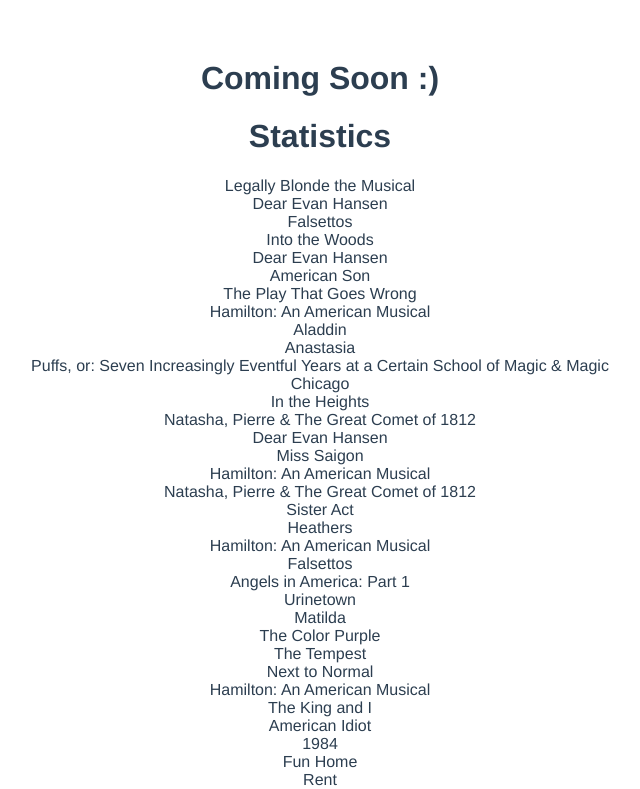
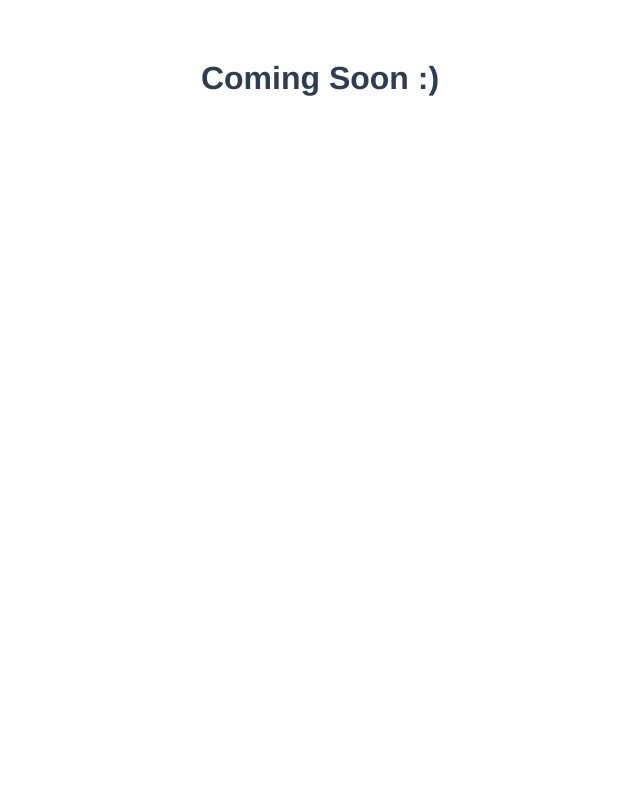
Before and after one commit to brittanyrw/theaterlog, a Vue app: page / in a window 1280 px wide. Shown: the top 789 px of the page, without its empty margins (320-960 px from the left). Built offline with nearby package versions, Linux system fonts and the light colour scheme.

Commit message:
update homepage

```diff
--- a/src/App.vue
+++ b/src/App.vue
@@ -1,21 +1,21 @@
 <template>
   <div id="app">
     <HelloWorld msg="Coming Soon :)"/>
-    <Statistics/>
-    <Shows/>
+<!--     <Statistics/>
+    <Shows/> -->
   </div>
 </template>
 
 <script>
 import HelloWorld from './components/HelloWorld.vue'
-import Shows from './components/Shows.vue'
-import Statistics from './components/Statistics.vue'
+// import Shows from './components/Shows.vue'
+// import Statistics from './components/Statistics.vue'
 export default {
   name: 'app',
   components: {
     HelloWorld,
-    Shows,
-    Statistics
+    // Shows,
+    // Statistics
   }
 }
 </script>
```
Also changed, not shown: 1 other file (tests, documents, lock files or other folders).
